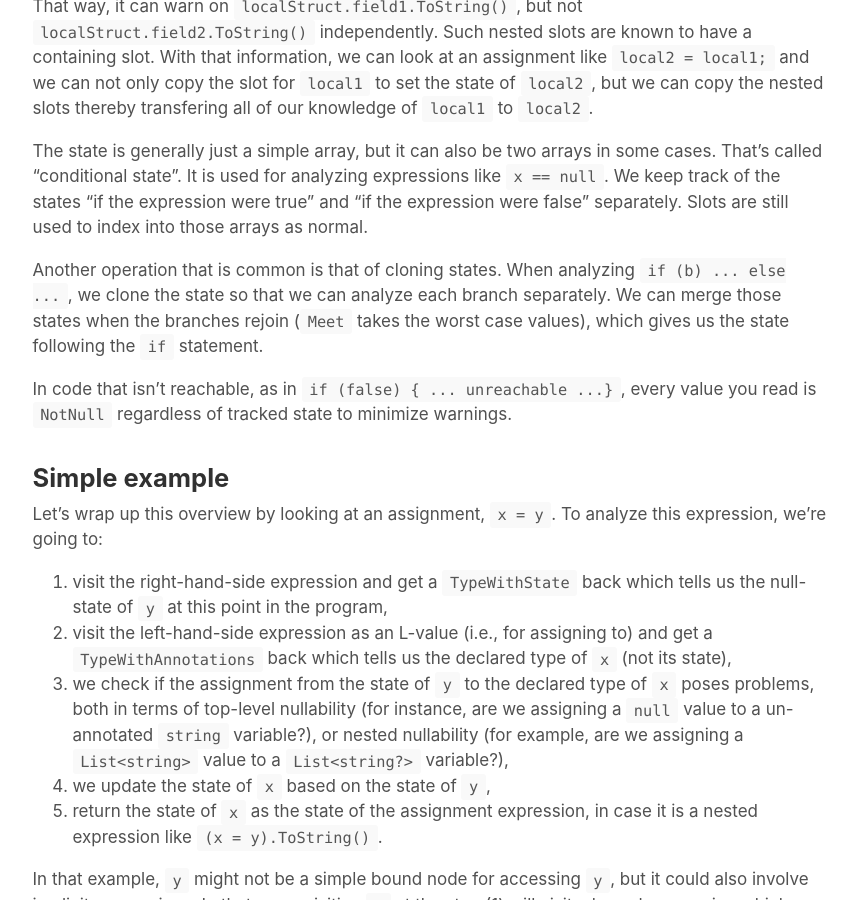
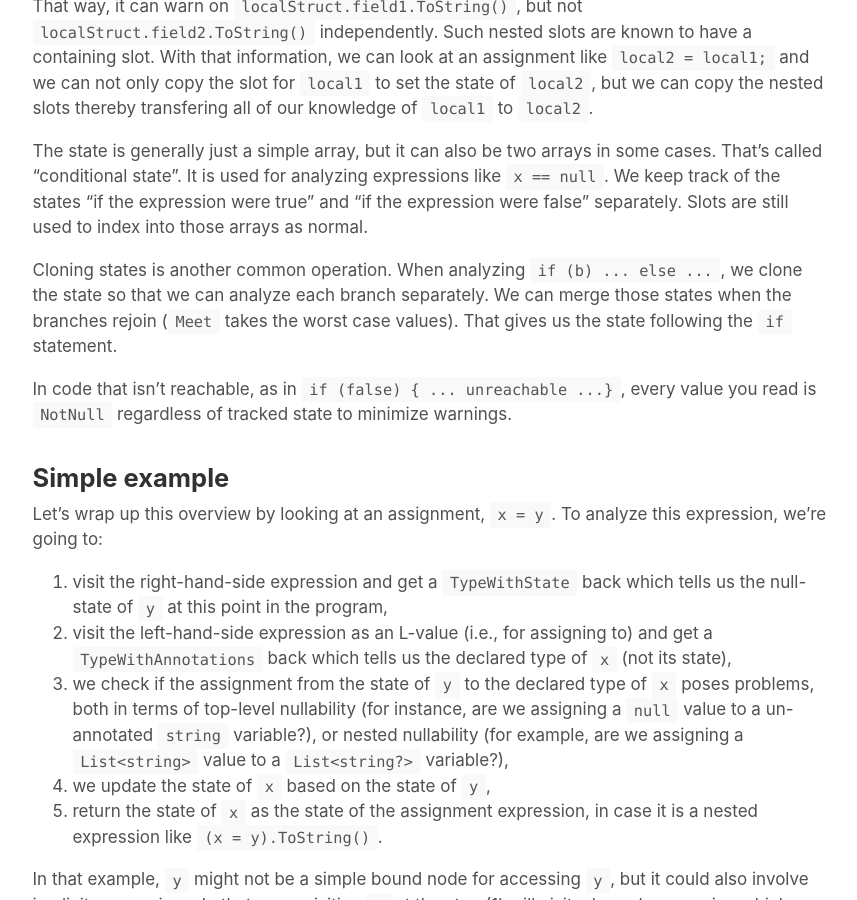
Before and after one commit to jcouv/jcouv.github.io, a Jekyll site: the page built from _posts/2019-05-14-nullability-analysis.md, in a window 1280 px wide and 900 px high, scrolled down 1570 px. Shown: the whole window, without its empty margins (208-1065 px from the left). Built offline with Jekyll 4.4.1, drawn with Linux system fonts in a browser that asks for light colours; comment, search, counter and statistics services are not loaded.

Commit message:
Update 2019-05-14-nullability-analysis.md

```diff
--- a/_posts/2019-05-14-nullability-analysis.md
+++ b/_posts/2019-05-14-nullability-analysis.md
@@ -41,7 +41,7 @@ Such nested slots are known to have a containing slot. With that information, we
 
 The state is generally just a simple array, but it can also be two arrays in some cases. That's called "conditional state". It is used for analyzing expressions like `x == null`. We keep track of the states "if the expression were true" and "if the expression were false" separately. Slots are still used to index into those arrays as normal.
 
-Another operation that is common is that of cloning states. When analyzing `if (b) ... else ...`, we clone the state so that we can analyze each branch separately. We can merge those states when the branches rejoin (`Meet` takes the worst case values), which gives us the state following the `if` statement.
+Cloning states is another common operation. When analyzing `if (b) ... else ...`, we clone the state so that we can analyze each branch separately. We can merge those states when the branches rejoin (`Meet` takes the worst case values). That gives us the state following the `if` statement.
 
 In code that isn't reachable, as in `if (false) { ... unreachable ...}`, every value you read is `NotNull` regardless of tracked state to minimize warnings.
 
```
